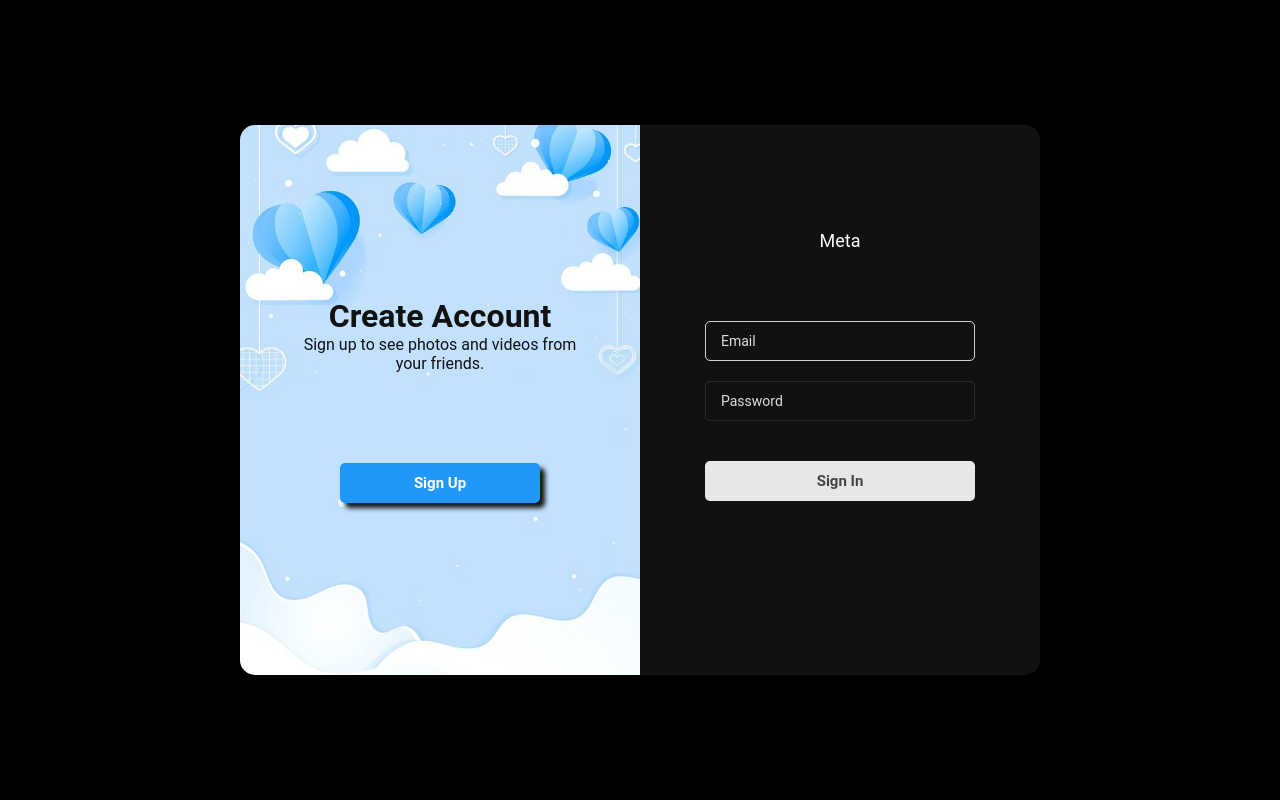
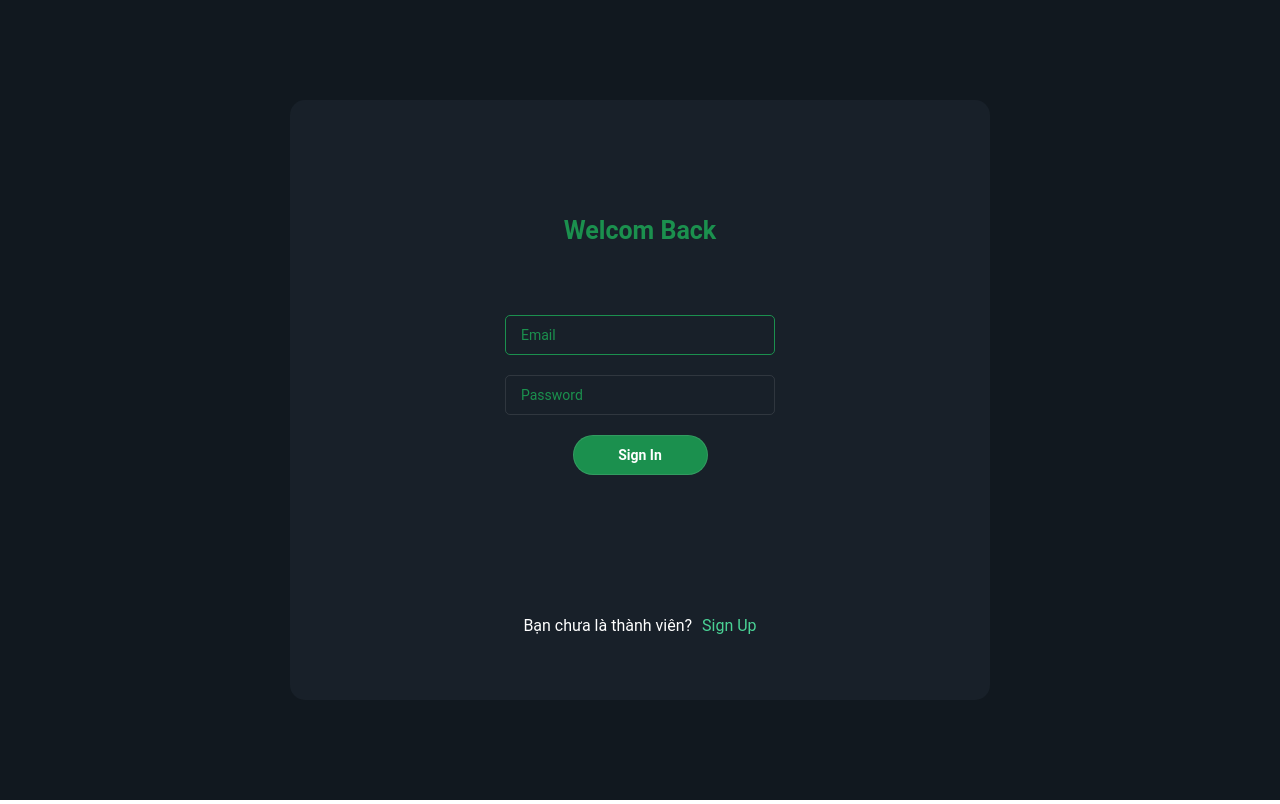
Before and after one commit to Codev00/Metaa, a React (Vite) app: page /auth in a window 1280 px wide. Built offline with nearby package versions, Linux system fonts and the light colour scheme.

Commit message:
Chinh sua giao dien signin, signup

```diff
--- a/src/components/GlobalStyle/GlobalStyle.scss
+++ b/src/components/GlobalStyle/GlobalStyle.scss
@@ -12,6 +12,11 @@
    --width--container: calc(100% - var(--width--sidebar));
    --width--suggest: 25%;
    --shadow--box: 0px 0px 16px -8px rgba(0, 0, 0, 0.68);
+   --ghost-accent-color: #4ad295;
+   --color-body-black: #182029;
+   --color-top-black: #11181f;
+   --color-light-black: #1a1f25;
+   --color-green: #1b904e;
 }
 
 * {
--- a/src/components/Login/Login.module.scss
+++ b/src/components/Login/Login.module.scss
@@ -1,20 +1,24 @@
 .login {
    width: 320px;
    height: 450px;
-   margin: 30px auto;
+   margin: 0 auto;
    border-radius: 20px;
 }
 .login .form {
    width: 100%;
    height: 100%;
    padding: 15px 25px;
-   background-color: #111;
+   background-color: var(--color-body-black);
+   display: flex;
+   flex-direction: column;
+   align-items: center;
+   justify-content: center;
 }
 .login .form h2 {
-   color: #fff;
+   color: #1b904e;
    text-align: center;
-   font-weight: normal;
-   font-size: 18px;
+   font-weight: bold;
+   font-size: 25px;
    margin-top: 60px;
    margin-bottom: 50px;
 }
@@ -29,17 +33,24 @@
    border-radius: 5px;
    font-size: 14px;
 }
+.login .form input[type="submit"] {
+   width: 50%;
+   border-radius: 40px;
+   color: #fff;
+   background-color: #1b904e;
+   margin: 20px auto;
+   font-weight: bold;
+   cursor: pointer;
+}
+.login .form input[type="submit"]:hover {
+   background-color: transparent;
+   color: #1b904e;
+   border: 1px solid #1b904e;
+}
 .login .form input:focus {
-   border: 1px solid rgba(255, 255, 255, 0.8);
+   border: 1px solid #1b904e;
    outline: none;
 }
 ::-webkit-input-placeholder {
-   color: #ddd;
+   color: #1b904e;
 }
-.login .form input.submit {
-   background: rgba(255, 255, 255, 0.9);
-   color: #444;
-   font-size: 15px;
-   margin-top: 40px;
-   font-weight: bold;
-}
--- a/src/components/Login/index.jsx
+++ b/src/components/Login/index.jsx
@@ -26,7 +26,7 @@ function Login() {
    return (
       <div className={cn("login")}>
          <form className={cn("form")} onSubmit={handleSubmit}>
-            <h2>Meta</h2>
+            <h2>Welcom Back</h2>
             <input
                type="email"
                placeholder="Email"
@@ -35,6 +35,7 @@ function Login() {
                required
                ref={email}
             />
+
             <input
                type="password"
                placeholder="Password"
--- a/src/components/Register/Register.module.scss
+++ b/src/components/Register/Register.module.scss
@@ -9,13 +9,17 @@
    width: 100%;
    height: 100%;
    padding: 15px 25px;
-   background: #111;
+   background-color: var(--color-body-black);
+   display: flex;
+   flex-direction: column;
+   align-items: center;
+   justify-content: center;
 }
 .login .form h2 {
-   color: #fff;
+   color: #1b904e;
    text-align: center;
-   font-weight: normal;
-   font-size: 18px;
+   font-weight: bold;
+   font-size: 25px;
    margin-top: 60px;
    margin-bottom: 50px;
 }
@@ -30,17 +34,24 @@
    border-radius: 5px;
    font-size: 14px;
 }
+.login .form input[type="submit"] {
+   width: 50%;
+   border-radius: 40px;
+   color: #fff;
+   background-color: #1b904e;
+   margin: 20px auto;
+   font-weight: bold;
+   cursor: pointer;
+}
+.login .form input[type="submit"]:hover {
+   background-color: transparent;
+   color: #1b904e;
+   border: 1px solid #1b904e;
+}
 .login .form input:focus {
-   border: 1px solid rgba(255, 255, 255, 0.8);
+   border: 1px solid #1b904e;
    outline: none;
 }
 ::-webkit-input-placeholder {
-   color: #ddd;
+   color: #1b904e;
 }
-.login .form input.submit {
-   background: rgba(255, 255, 255, 0.9);
-   color: #444;
-   font-size: 15px;
-   margin-top: 40px;
-   font-weight: bold;
-}
--- a/src/pages/Auth/Auth.module.scss
+++ b/src/pages/Auth/Auth.module.scss
@@ -4,69 +4,52 @@
    height: 100%;
    width: 100%;
    align-items: center;
+   background-color: var(--color-top-black);
    .wrapper {
       display: flex;
-      flex-direction: row;
-      flex-wrap: wrap;
-      width: 800px;
-      height: 550px;
+      flex-direction: column-reverse;
+      flex-wrap: nowrap;
+      width: 700px;
+      height: 600px;
       margin: 0 auto;
       border-radius: 20px;
+      background-color: var(--color-top-black);
       .right {
-         background-color: transparent;
-         width: 50%;
-         height: 100%;
-         border-radius: 15px 0 0 15px;
+         background-color: var(--color-body-black);
+         width: 100%;
+         height: 100px;
+         border-radius: 0 0 15px 15px;
          display: flex;
-         flex-direction: column;
+         flex-direction: row;
          align-items: center;
          justify-content: center;
          .content {
             display: flex;
-            flex-direction: column;
+            flex-direction: row;
             justify-content: center;
             text-align: center;
             margin-bottom: 50px;
-            width: 300px;
-            background: transparent;
-            h1,
+            width: 500px;
+            background-color: transparent;
             span {
-               color: #111;
+               color: #fff;
+               background-color: transparent;
+            }
+            button {
+               background-color: transparent;
+               border: none;
+               margin-left: 10px;
+               color: var(--ghost-accent-color);
+               cursor: pointer;
+               font-size: 1rem;
             }
          }
-         input {
-            width: 200px;
-            height: 40px;
-            padding: 0 15px;
-            background: rgb(33, 151, 250);
-            color: #ffffff;
-            font-size: 15px;
-            margin-top: 40px;
-            font-weight: bold;
-            outline: none;
-            border-radius: 5px;
-            border: none;
-            cursor: pointer;
-            box-shadow: 5px 5px 5px #111;
-         }
-      }
-      .bg-sign-in {
-         background-image: url("/background/signin.jpg");
-         background-position: center;
-         background-repeat: no-repeat;
-         background-size: cover;
-      }
-      .bg-sign-up {
-         background-image: url("/background/signup.jpg");
-         background-position: center;
-         background-repeat: no-repeat;
-         background-size: cover;
       }
       .left {
-         background: #111;
-         width: 50%;
-         height: 100%;
-         border-radius: 0 15px 15px 0;
+         background: var(--color-body-black);
+         width: 100%;
+         height: 500px;
+         border-radius: 15px 15px 0 0;
       }
    }
 }
--- a/src/pages/Auth/index.jsx
+++ b/src/pages/Auth/index.jsx
@@ -7,19 +7,14 @@ import { useNavigate } from "react-router-dom";
 const cn = classNames.bind(Style);
 
 function Auth() {
+   const signUpContent = {
+      title: "Bạn đã đăng ký thành viên rồi?",
+      Desc: "Sign In",
+   };
    const signInContent = {
-      title: "Create Account",
-      Desc: "Sign up to see photos and videos from your friends.",
-      button: "Sign Up",
-      bg: "bg-sign-in",
+      title: "Bạn chưa là thành viên?",
+      Desc: "Sign Up",
    };
-   const signUpContent = {
-      title: "Hello Friend !!!",
-      Desc: "Welcome To Back",
-      button: "Sign In",
-      bg: "bg-sign-up",
-   };
-   const listBg = ["1.jpg", "2.jpg", "3.jpg", "4.jpg", "5.jpg", "6.jpg"];
    const [count, setCount] = useState();
    const [status, setStatus] = useState(false);
    const [content, setContent] = useState(signInContent);
@@ -27,22 +22,14 @@ function Auth() {
       setStatus(!status);
       status ? setContent(signInContent) : setContent(signUpContent);
    };
-   useEffect(() => {
-      setCount(Math.floor(Math.random() * listBg.length));
-   }, []);
    return (
       <div className={cn("body")}>
          <div className={cn("wrapper")}>
-            <div className={cn("right", content.bg)}>
+            <div className={cn("right")}>
                <div className={cn("content")}>
-                  <h1>{content.title}</h1>
-                  <span>{content.Desc}</span>
+                  <span>{content.title}</span>
+                  <button onClick={handleStatus}>{content.Desc}</button>
                </div>
-               <input
-                  type="submit"
-                  value={content.button}
-                  onClick={handleStatus}
-               />
             </div>
             <div className={cn("left")}>
                {status || <Login />}
--- a/src/views/LoginView/LoginView.module.scss
+++ b/src/views/LoginView/LoginView.module.scss
@@ -2,4 +2,5 @@
    width: 100vw;
    height: 100vh;
    overflow: hidden;
+   background-color: var(--color-top-black);
 }
```
